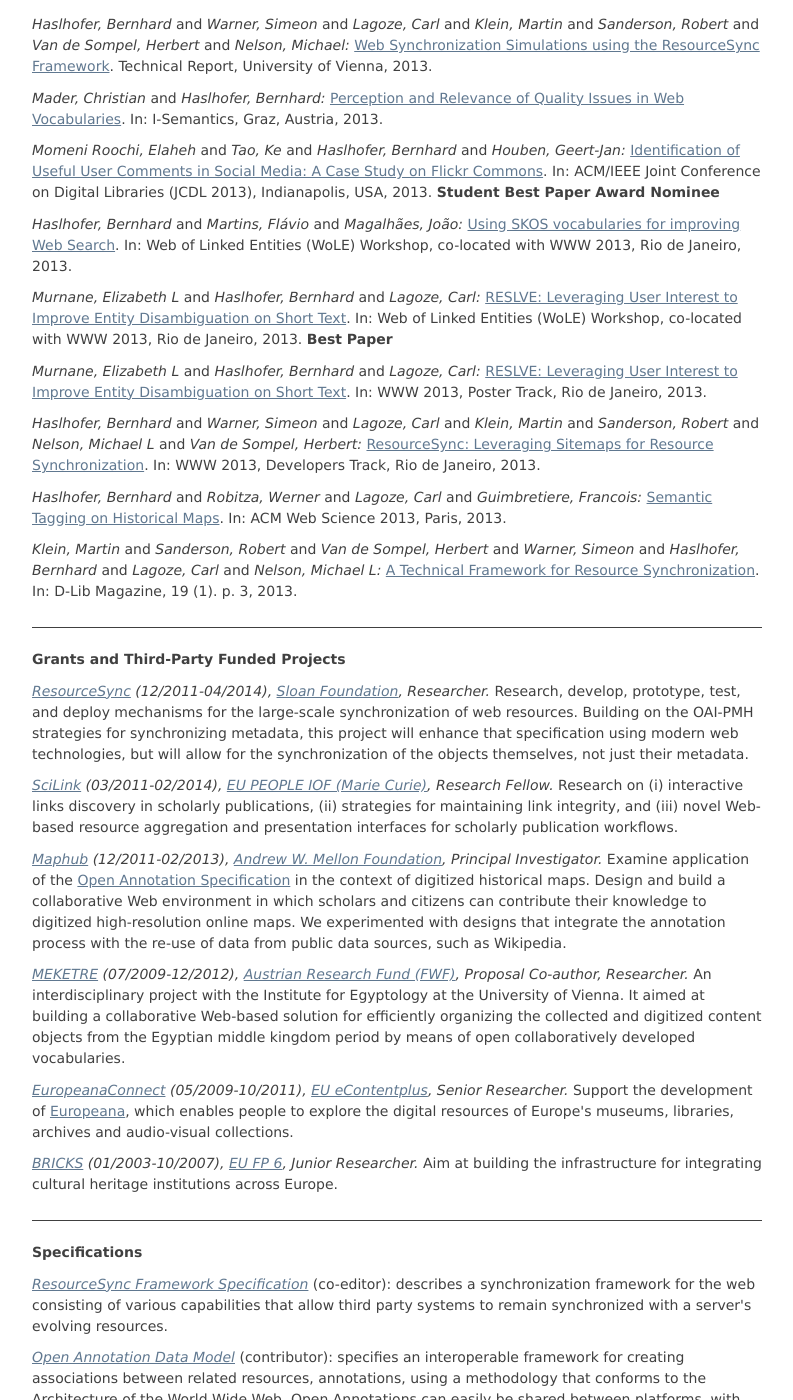
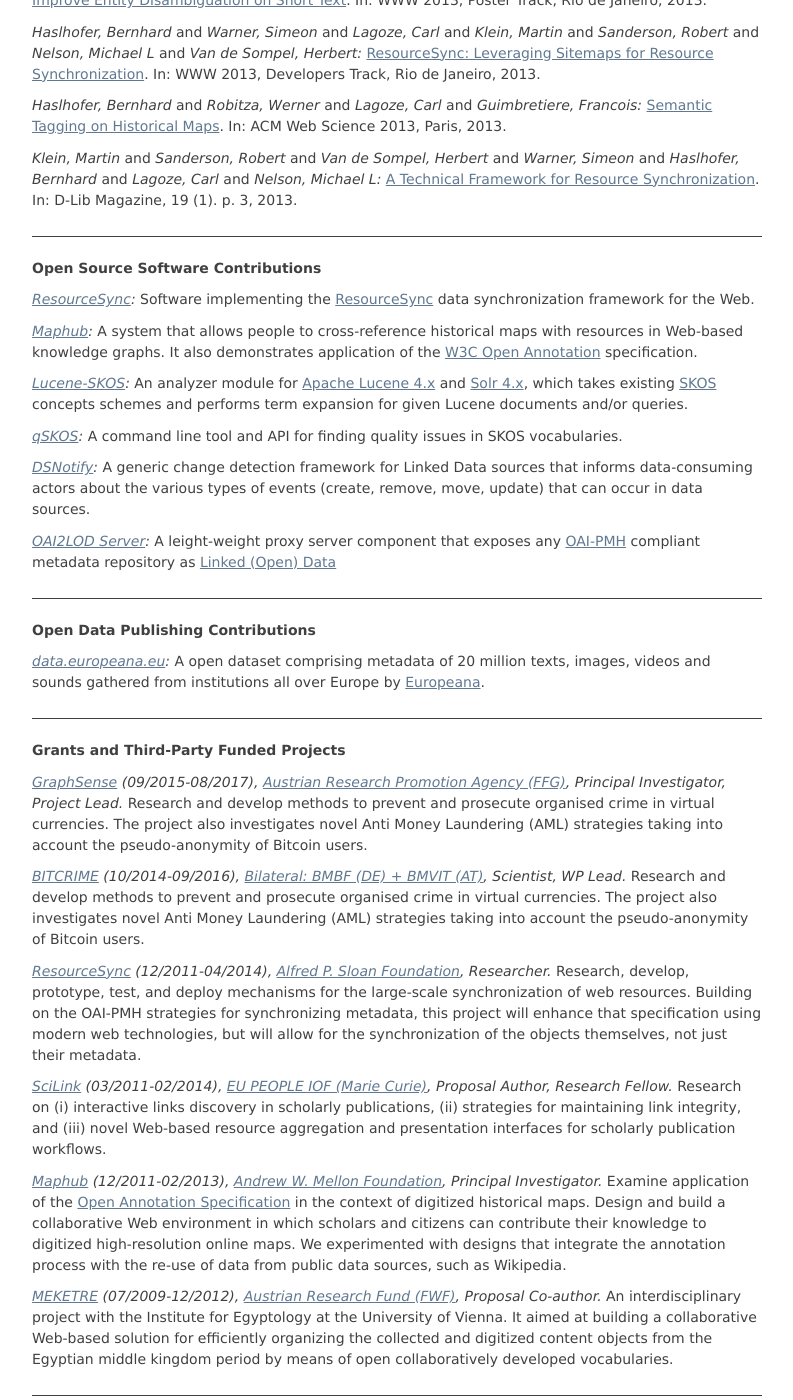
Before and after one commit to behas/behas.github.com, a Jekyll site: the page built from index.html, in a window 1280 px wide and 1400 px high, scrolled down 1235 px. Shown: the whole window, without its empty margins (243-1036 px from the left). Built offline with Jekyll 4.4.1, drawn with Linux system fonts in a browser that asks for light colours; some of the changed text lies outside the part shown.

Commit message:
updated projects and reviews

```diff
--- a/_data/projects.yml
+++ b/_data/projects.yml
@@ -1,8 +1,30 @@
+- acronym: "GraphSense"
+  uri: "https://www.graphsense.info"
+  start_date: "2015-09-01"
+  end_date: "2017-08-30"
+  funding_source: "Austrian Research Promotion Agency (FFG)"
+  role: "Principal Investigator, Project Lead"
+  description: |
+    Research and develop methods to prevent and prosecute organised crime in
+    virtual currencies. The project also investigates novel Anti Money Laundering
+    (AML) strategies taking into account the pseudo-anonymity of Bitcoin users.
+
+- acronym: "BITCRIME"
+  uri: "https://www.bitcrime.de/"
+  start_date: "2014-10-01"
+  end_date: "2016-09-30"
+  funding_source: "Bilateral: BMBF (DE) + BMVIT (AT)"
+  role: "Scientist, WP Lead"
+  description: |
+    Research and develop methods to prevent and prosecute organised crime in
+    virtual currencies. The project also investigates novel Anti Money Laundering
+    (AML) strategies taking into account the pseudo-anonymity of Bitcoin users.
+
 - acronym: "ResourceSync"
   uri: "http://www.niso.org/workrooms/resourcesync/"
   start_date: "2011-12-01"
   end_date: "2014-04-30"
-  funding_source: "Sloan Foundation"
+  funding_source: "Alfred P. Sloan Foundation"
   funding_source_uri: "http://www.sloan.org/"
   role: "Researcher"
   description: |
@@ -18,7 +40,7 @@
   end_date: 2014-02-28
   funding_source: "EU PEOPLE IOF (Marie Curie)"
   funding_source_uri: "http://ec.europa.eu/research/mariecurieactions/"
-  role: "Research Fellow"
+  role: "Proposal Author, Research Fellow"
   description: |
     Research on (i) interactive links discovery in scholarly publications,
     (ii) strategies for maintaining link integrity, and (iii) novel Web-based
@@ -47,33 +69,10 @@
   end_date: "2012-12-31"
   funding_source: "Austrian Research Fund (FWF)"
   funding_source_uri: "http://www.fwf.ac.at/"
-  role: "Proposal Co-author, Researcher"
+  role: "Proposal Co-author"
   description: |
     An interdisciplinary project with the Institute for Egyptology at the
     University of Vienna. It aimed at building a collaborative Web-based
     solution for efficiently organizing the collected and digitized content
     objects from the Egyptian middle kingdom period by means of open
     collaboratively developed vocabularies.
-
-- acronym: "EuropeanaConnect"
-  uri: "http://www.europeanaconnect.eu/"
-  start_date: "2009-05-01"
-  end_date: "2011-10-31"
-  funding_source: "EU eContentplus"
-  funding_source_uri: "http://ec.europa.eu/information_society/activities/econtentplus/index_en.htm"
-  role: "Senior Researcher"
-  description: |
-    Support the development of <a href="http://europeana.eu/">Europeana</a>,
-    which enables people to explore the digital resources of Europe's museums,
-    libraries, archives and audio-visual collections.
-
-- acronym: "BRICKS"
-  uri: "http://www.brickscommunity.org/"
-  start_date: "2003-01-01"
-  end_date: "2007-10-31"
-  funding_source: "EU FP 6"
-  funding_source_uri: "http://ec.europa.eu/research/fp6/index_en.cfm"
-  role: "Junior Researcher"
-  description: |
-    Aim at building the infrastructure for integrating cultural heritage
-    institutions across Europe.
--- a/index.html
+++ b/index.html
@@ -32,16 +32,47 @@
   <div id="description">
     <span itemprop="description">
 
-      <p>I am working as a <a href="http://en.wikipedia.org/wiki/Data_science" target="_blank">Data Scientist</a> at the Austrian Institute of Technology. Previously, I was an EU Marie Curie Fellow at <a href="http://www.infosci.cornell.edu/">Cornell University Information Science</a> and a PostDoc at the <a href="http://www.univie.ac.at">University of Vienna</a>.</p>
+      <p>I am working as a Data Scientist at the Austrian Institute of Technology. Previously, I was an EU Marie Curie Fellow at <a href="http://www.infosci.cornell.edu/">Cornell University Information Science</a> and a PostDoc at the <a href="http://www.univie.ac.at">University of Vienna</a>.</p>
 
-      <p>My research interest lies in finding quantitative methods for gaining new insights from large-scale, connected datasets, and to develop novel tools to make datasets and analytics procedures accessible and usable in various multidisciplinary settings.</p>
+      <p>My research interest lies in finding quantitative methods for gaining new insights from large-scale, connected datasets. I enjoy working in multidisciplinary settings to which I contribute methods drawn from the following fields:</p>
 
-      <p>At the moment, I am investigating anomaly detection techniques for virtual currency networks, such as <a href="https://bitcoin.org" target="_blank">Bitcoin</a>.</p>
+      <ul>
+        <li>Information Retrieval and Text Mining</li>
+        <li>Machine Learning</li>
+        <li>Network Analytics</li>
+      </ul>
+
+      <p>At the moment, I am working on techniques for gaining insight into properties and characteristics of virtual currency networks, such as <a href="https://bitcoin.org" target="_blank">Bitcoin</a>.</p>
 
     </span>
   </div>
 
 </div>
+
+</section>
+
+<section id="publications">
+  <h1>Recent Publications <a href="http://scholar.google.com/citations?user=15K0uBUAAAAJ">(see all ...)</a></h1>
+
+  {% for publication in site.data.publications %}
+  <p class="citation">
+    {% for author in publication.authors %}
+      {% if forloop.last %}
+      <span class="person_name">{{ author | append:':'}}</span>
+      {% else %}
+      <span class="person_name">{{ author }}</span> and
+      {% endif %}
+    {% endfor %}
+    <a href="{{publication.uri}}" target="_blank">{{ publication.title }}</a>.
+    {% if publication.type == 'journal' or publication.type == 'conference' %}
+      In:
+    {% endif %}
+    <span>{{ publication.where | append:','}} {{ publication.year | append:'.' }}</span>
+    {% if publication.note %}
+      <strong>{{ publication.note }}</strong>
+    {% endif %}
+  </p>
+  {% endfor %}
 
 </section>
 
@@ -74,31 +105,6 @@
 </section>
 
 
-
-<section id="publications">
-  <h1>Recent Publications <a href="http://scholar.google.com/citations?user=15K0uBUAAAAJ">(see all ...)</a></h1>
-
-  {% for publication in site.data.publications %}
-  <p class="citation">
-    {% for author in publication.authors %}
-      {% if forloop.last %}
-      <span class="person_name">{{ author | append:':'}}</span>
-      {% else %}
-      <span class="person_name">{{ author }}</span> and
-      {% endif %}
-    {% endfor %}
-    <a href="{{publication.uri}}" target="_blank">{{ publication.title }}</a>.
-    {% if publication.type == 'journal' or publication.type == 'conference' %}
-      In:
-    {% endif %}
-    <span>{{ publication.where | append:','}} {{ publication.year | append:'.' }}</span>
-    {% if publication.note %}
-      <strong>{{ publication.note }}</strong>
-    {% endif %}
-  </p>
-  {% endfor %}
-
-</section>
 
 <section id="projects">
   <h1>Grants and Third-Party Funded Projects</h1>
@@ -148,7 +154,7 @@
 </section>
 
 <section id="talks">
-  <h1>Invited Talks</h1>
+  <h1>Invited Talks and Panels</h1>
 
   {% for talk in site.data.talks %}
     <p>
@@ -193,6 +201,8 @@
 
   <h2>Workshops</h2>
 
+    <p><span class="event_title"><a href="http://semantics.cc/satellite-events/1st-workshop-data-science-methods-technology-and-applications-dsci15" title="1st Workshop on Data Science: Methods, Technology and Applications (DSci15)">1st Workshop on Data Science: Methods, Technology and Applications (DSci15)
+</a></span>, co-located with <a href="http://semantics.cc">SEMANTICS 2015</a></p>
     <p><span class="event_title"><a href="http://linkeddatacamp.org/wiki/LinkedDataCampVienna2009" title="LinkedDataCampVienna2009 - Linked Data Camp">Linked Data Camp 2009</a></span>, Museumsquartier (MQ) Vienna</p>
     <p><span class="event_title"><a href="http://iisv029.joanneum.at/" title="Web of Data Practitioner’s Days 2008">Web of Data Practitioner’s Days 2008</a></span>, University of Vienna</p>
 
```
Also changed, not shown: other parts of index.html (+3 -1 lines), _data/reviews.yml (+9 -25 lines).
